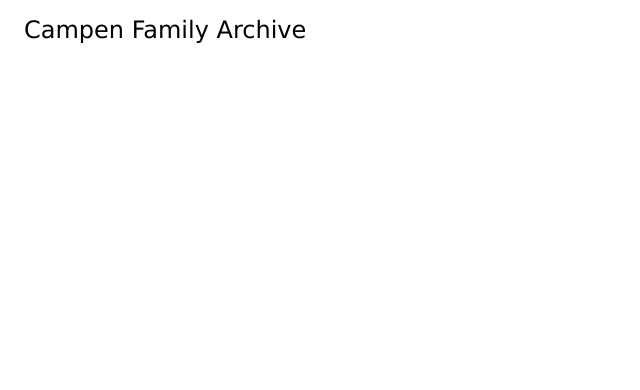
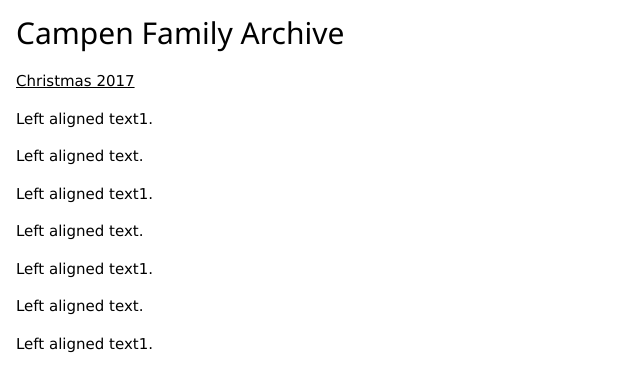
Before and after one commit to campen/campen.github.io, a plain HTML site: page page2.html in a window 1280 px wide. Shown: the whole page, without its empty margins (0-640 px from the left). Drawn offline with nearby package versions, Linux system fonts and the light colour scheme.

Commit message:
updated page2

```diff
--- a/page2.html
+++ b/page2.html
@@ -7,10 +7,18 @@
 <link rel="stylesheet" href="https://fonts.googleapis.com/css?family=Raleway">
 <body>
 
-<div class="bgimg w3-display-container w3-animate-opacity w3-text-black">
-  <div class="w3-display-topleft w3-padding-large w3-xlarge">
-    Campen Family Archive
+  <div class="w3-container">
+	   <h2>Campen Family Archive</h2>
+ <div class="w3-left-align"><p><a href="Christmas2017.pdf">Christmas 2017</a></p></div>
+ <div class="w3-left-align"><p>Left aligned text1.</p></div>
+ <div class="w3-left-align"><p>Left aligned text.</p></div>
+ <div class="w3-left-align"><p>Left aligned text1.</p></div>
+ <div class="w3-left-align"><p>Left aligned text.</p></div>
+ <div class="w3-left-align"><p>Left aligned text1.</p></div>
+ <div class="w3-left-align"><p>Left aligned text.</p></div>
+ <div class="w3-left-align"><p>Left aligned text1.</p></div>
+
+
 </div>
-
 </body>
 </html>
```
